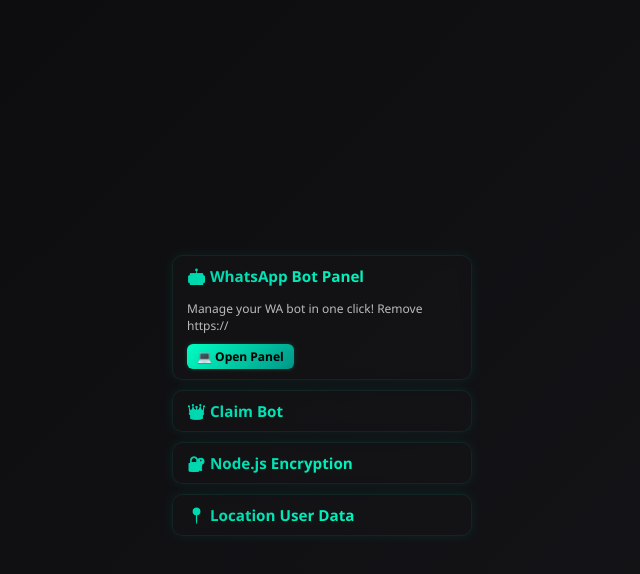
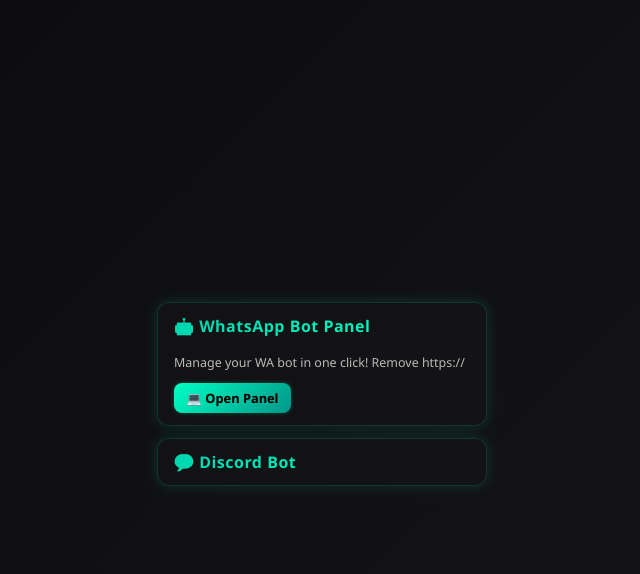
Before and after one commit to coderxsa/private, a website: page index.html in a window 1280 px wide. Both pictures are taken after a click on the element "🤖 WhatsApp Bot Panel". Shown: the whole page, without its empty margins (318-958 px from the left). Drawn offline with Linux system fonts and the light colour scheme.

Commit message:
Update index.html

```diff
--- a/index.html
+++ b/index.html
@@ -26,23 +26,23 @@
 
     .container {
       width: 100%;
-      max-width: 300px;
-      padding: 12px;
+      max-width: 330px;
+      padding: 14px;
     }
 
     .dropdown {
-      margin-bottom: 10px;
-      border: 1px solid rgba(0, 255, 191, 0.08);
-      border-radius: 10px;
+      margin-bottom: 12px;
+      border: 1px solid rgba(0, 255, 191, 0.15);
+      border-radius: 12px;
       background: rgba(20, 20, 24, 0.7);
-      box-shadow: 0 0 12px rgba(0, 255, 191, 0.08);
-      backdrop-filter: blur(6px);
+      box-shadow: 0 0 14px rgba(0, 255, 191, 0.15);
+      backdrop-filter: blur(8px);
       overflow: hidden;
       transition: all 0.3s ease;
     }
 
     .dropdown-header {
-      padding: 10px 14px;
+      padding: 12px 16px;
       cursor: pointer;
       background: linear-gradient(to right, #00ffc3, #00cba9, #00ffc3);
       background-size: 200% auto;
@@ -50,46 +50,48 @@
       -webkit-text-fill-color: transparent;
       animation: gradient-text 5s linear infinite;
       font-weight: bold;
-      font-size: 0.95em;
+      font-size: 1em;
+      letter-spacing: 0.5px;
     }
 
     .dropdown-content {
       max-height: 0;
       overflow: hidden;
-      transition: max-height 0.3s ease;
-      padding: 0 14px;
+      transition: max-height 0.3s ease, padding 0.3s ease;
+      padding: 0 16px;
     }
 
     .dropdown.active .dropdown-content {
-      max-height: 100px;
-      padding-bottom: 10px;
+      max-height: 200px;
+      padding-bottom: 12px;
     }
 
     .dropdown p {
-      font-size: 0.75em;
+      font-size: 0.78em;
       color: #bbb;
-      margin: 4px 0;
+      margin: 6px 0;
+      line-height: 1.3;
     }
 
     .button {
       display: inline-block;
-      padding: 4px 10px;
+      padding: 6px 12px;
       background: linear-gradient(135deg, #00ffc3, #009688);
       color: #000;
-      border-radius: 6px;
+      border-radius: 8px;
       font-weight: 600;
-      font-size: 0.75em;
+      font-size: 0.8em;
       margin-top: 6px;
       text-shadow: 0 0 1px rgba(0, 0, 0, 0.2);
-      box-shadow: 0 0 4px rgba(0, 255, 179, 0.2);
+      box-shadow: 0 0 4px rgba(0, 255, 179, 0.25);
       text-decoration: none;
       transition: all 0.2s ease-in-out;
     }
 
     .button:hover {
       background: linear-gradient(135deg, #00e6b2, #007d71);
-      box-shadow: 0 0 8px rgba(0, 255, 179, 0.4);
-      transform: scale(1.04);
+      box-shadow: 0 0 10px rgba(0, 255, 179, 0.45);
+      transform: scale(1.05);
     }
 
     @keyframes gradient-text {
@@ -100,10 +102,9 @@
       .dropdown-header {
         font-size: 0.9em;
       }
-
       .button {
-        font-size: 0.7em;
-        padding: 4px 8px;
+        font-size: 0.72em;
+        padding: 5px 9px;
       }
     }
   </style>
@@ -120,41 +121,14 @@
       </div>
     </div>
 
+    <!-- New Discord Panel -->
     <div class="dropdown">
-      <div class="dropdown-header">👑 Claim Bot</div>
+      <div class="dropdown-header">💬 Discord Bot</div>
       <div class="dropdown-content">
-        <p>All in One Kit.</p>
-        <a href="https://t.me/cryptalisclaim_bot" target="_blank" class="button">🌟 Start Access</a>
+        <p>Full control over our Discord bot in one place. Manage commands, logs, and more.</p>
+        <a href="https://discord..gg/8snQrJrBx6" target="_blank" class="button">🎛 Open Discord</a>
       </div>
     </div>
-
-    <!--
-    <div class="dropdown">
-      <div class="dropdown-header">📲 WA Bot Rental</div>
-      <div class="dropdown-content">
-        <p>Rent bots easily & instantly!</p>
-        <a href="https://t.me/host_cryptalis_bot" target="_blank" class="button">📦 Rent Now</a>
-      </div>
-    </div>-->
-
-
-    <div class="dropdown">
-      <div class="dropdown-header">🔐 Node.js Encryption</div>
-      <div class="dropdown-content">
-        <p>Protect your Node.js source code with strong encryption and obfuscation. Prevent reverse engineering & leaks.</p>
-        <a href="https://t.me/coderxenc_bot" target="_blank" class="button">💼 Get Encrypted Now</a>
-      </div>
-    </div>
-
-    <div class="dropdown">
-    <div class="dropdown-header">📍 Location User Data</div>
-    <div class="dropdown-content">
-      <p>Grab precise user location data in real-time using Link. Fast, accurate, and easy to use.</p>
-      <a href="https://t.me/coderloc_bot" target="_blank" class="button">📡 Grab Location Now</a>
-    </div>
-  </div>
-
-
 
   </div>
 
```
